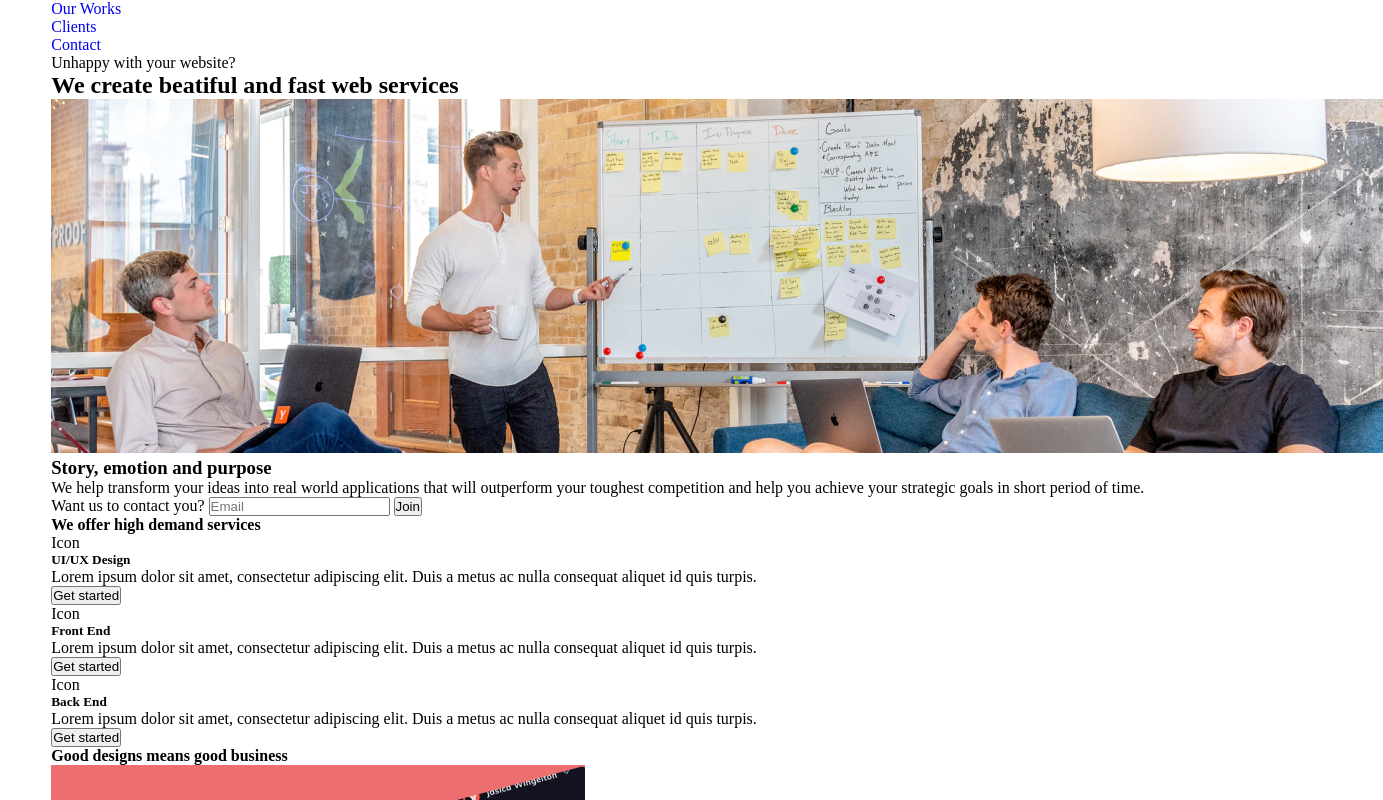
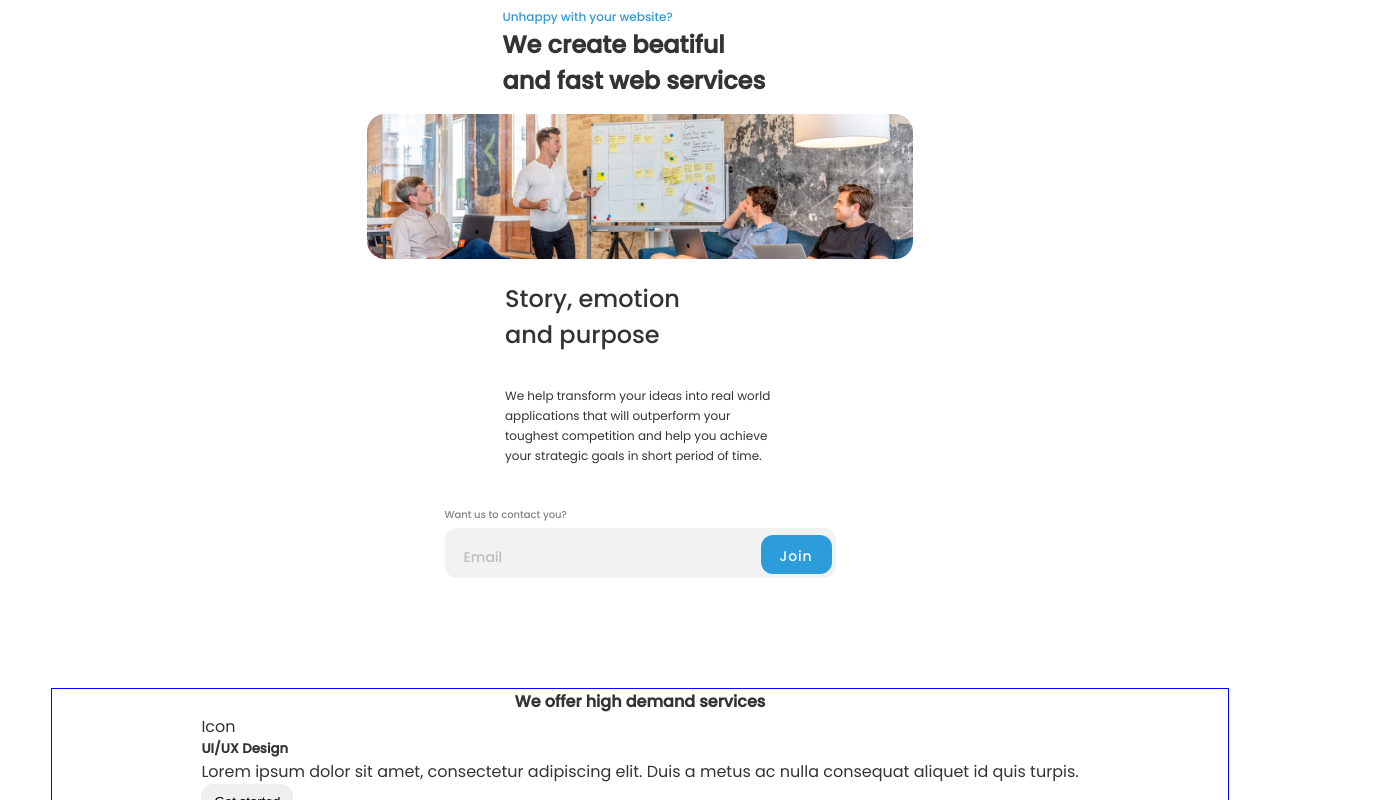
Before and after one commit to islandskan/devchallenges-responsive-edie-homepage, a plain HTML site: page index.html in a window 1280 px wide. Shown: the part 73-873 px from the top of the page, 1383 px wide, since content can reach past the window. Drawn offline with Linux system fonts and the light colour scheme.

Commit message:
style header, navbar, and hero section

```diff
--- a/styles/style.css
+++ b/styles/style.css
@@ -1,3 +1,5 @@
+/* GLOBAL STYLES */
+@import url('https://fonts.googleapis.com/css2?family=Heebo:wght@800&family=Montserrat:wght@500;700&family=Poppins:wght@400;500&display=swap');
 * {
     margin: 0;
     padding: 0;
@@ -10,17 +12,212 @@ ul {
 
 a {
     text-decoration: none;
+    color: #333333;
 }
 
 body {
     width: 100%;
     max-width: 1440px;
+    font-family: 'Poppins', sans-serif;
+    color: #333333;
+    background-color: #fff;
 }
 
 .wrapper {
     width: 92%;
     margin: auto;
 }
+
+img {
+    max-width: 100%;
+    border-radius: 24px;
+}
+
+section {
+    display: flex;
+    flex-direction: column;
+    align-items: center;
+}
+
+section:not(.hero) {
+    border: 1px solid blue;
+}
+
+input,
+button {
+    border-radius: 12px;
+    border: none;
+}
+
+button {
+    padding: 10px 13px;
+    cursor: pointer;
+}
+
+form {
+    position: relative;
+    display: flex;
+    flex-direction: column;
+    font-weight: 500;
+    margin: 10px auto;
+}
+
+form label {
+    font-size: 10px;
+    line-height: 1.6;
+    margin-bottom: 5px;
+    color: #828282;
+}
+
+input {
+    height: 50px;
+    padding: 15px 100px 6px 19px;
+    width: 100%;
+    background-color: #f2f2f2;
+    color: #bdbdbd;
+    font-weight: 500;
+    font-size: 14px;
+    line-height: 22px;
+    font-family: 'Poppins', sans-serif;
+}
+
+input::placeholder {
+    color: #bdbdbd;
+}
+
+form button {
+    height: 39px;
+    background-color: #2d9cdb;
+    color: #fff;
+    position: absolute;
+    font-family: 'Poppins', sans-serif;
+    font-size: 14px;
+    width: 71px;
+    line-height: 22px;
+    font-weight: 500;
+    letter-spacing: 0.9px;
+    bottom: 4px;
+    right: 4px;
+}
+
+@media screen and (min-width: 320px) {
+    /* HEADER AND NAVIGATION SECTION */
+
+    header {
+        height: 80px;
+        display: flex;
+        justify-content: space-between;
+        margin: 13px 10px 16px 10px;
+        position: relative;
+    }
+
+    .logo {
+        font-family: 'Heebo', sans-serif;
+    }
+
+    .logo a h1 {
+        font-size: 24px;
+    }
+
+    .nav {
+        display: flex;
+        flex-direction: column;
+        top: 0;
+        left: 0;
+        position: fixed;
+        height: 100vh;
+        width: 100%;
+        background-color: #fff;
+        align-items: center;
+        justify-content: space-around;
+        padding: 40px 10px;
+        opacity: 0;
+        transform: translateX(100%);
+        transition: all 0.4s ease;
+    }
+
+    .open {
+        opacity: 1;
+        transform: translateX(0);
+    }
+
+    .burger {
+        cursor: pointer;
+        position: absolute;
+        right: 0;
+        z-index: 9;
+    }
+
+    .line {
+        width: 30px;
+        height: 3px;
+        margin: 5px;
+        background-color: #333333;
+        border-radius: 16px;
+    }
+
+    .nav li a {
+        font-weight: 500;
+        font-size: 30px;
+    }
+
+    /* HERO SECTION */
+
+    .hero {
+        margin-bottom: 100px;
+        padding-bottom: ;
+    }
+
+    .hero img {
+        max-width: 100%;
+        height: 145px;
+        object-fit: cover;
+        border-radius: 18px;
+    }
+
+    .hero__headline {
+        font-weight: 500;
+        max-width: 275px;
+        width: 100%;
+        margin-bottom: 15px;
+    }
+
+    .hero__headline p {
+        color: #2d9cdb;
+        font-size: 12px;
+        line-height: 20px;
+    }
+
+    .hero__headline h2 {
+        font-size: 24px;
+        line-height: 36px;
+    }
+
+    .hero__txt {
+        max-width: 270px;
+        width: 100%;
+        margin-top: 22px;
+        margin-bottom: 31px;
+    }
+
+    .hero__txt h3 {
+        font-size: 24px;
+        max-width: 227px;
+        font-weight: 500;
+        line-height: 36px;
+        margin-bottom: 33px;
+    }
+
+    .hero__txt p {
+        font-size: 12px;
+        line-height: 20px;
+    }
+
+    /* SERVICES SECTION */
+
+    /* TEAM SECTION */
+
+    /* FOOTER SECTION */
 
     footer {
         background-color: #100e1d;
@@ -31,3 +228,79 @@ footer {
     footer a {
         color: white;
     }
+
+    .footer__txt {
+        font-family: 'Montserrat', sans-serif;
+        font-weight: 500;
+    }
+
+    .footer__txt--link {
+        font-weight: 700;
+    }
+
+    .footer__logo {
+        font-size: 2rem;
+    }
+}
+
+/* ------------------ */
+
+/* MEDIA QUERIES */
+
+@media screen and (min-width: 768px) {
+    .burger {
+        display: none;
+    }
+
+    header {
+        margin: 0;
+        align-items: center;
+    }
+
+    .nav {
+        flex-direction: row;
+        position: static;
+        height: fit-content;
+        width: 80%;
+        opacity: 1;
+        padding: 0;
+        justify-content: flex-end;
+        transform: translateX(0);
+    }
+
+    .nav li a {
+        font-size: 18px;
+        margin-left: 25px;
+    }
+}
+
+@media screen and (min-width: 1024px) {
+    .logo a h1 {
+        font-size: 36px;
+    }
+    .nav {
+        width: 60%;
+        justify-content: space-between;
+    }
+
+    .nav li a {
+        margin-left: 0;
+        font-size: 20px;
+    }
+}
+
+@media screen and (min-width: 1200px) {
+    .nav {
+        width: 60%;
+    }
+}
+
+@media screen and (min-width: 1440px) {
+    .nav {
+        width: 50%;
+    }
+
+    .nav li a {
+        font-size: 24px;
+    }
+}
```
Lines whose indentation alone changed are shown as unchanged.
